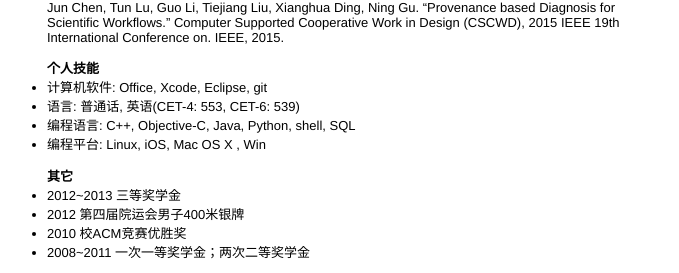
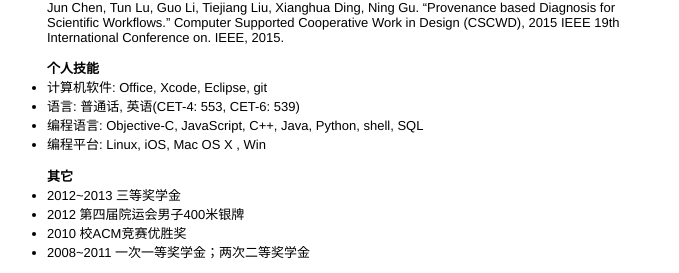
Before and after one commit to rob2468/rob2468.github.io, a Jekyll site: the page pages/aboutme.html, which Jekyll copies as it is, in a window 1280 px wide. Shown: the part 624-897 px from the top of the page, without its empty margins (288-967 px from the left). Built offline with Jekyll 4.4.1, drawn with Linux system fonts in a browser that asks for light colours.

Commit message:
update aboutme

```diff
--- a/pages/aboutme.html
+++ b/pages/aboutme.html
@@ -65,7 +65,7 @@
         <ul>
             <li>计算机软件: Office, Xcode, Eclipse, git</li>
             <li>语言: 普通话, 英语(CET-4: 553, CET-6: 539)</li>
-            <li>编程语言: C++, Objective-C, Java, Python, shell, SQL</li>
+            <li>编程语言: Objective-C, JavaScript, C++, Java, Python, shell, SQL</li>
             <li>编程平台: Linux, iOS, Mac OS X , Win</li>
         </ul>
     </div>
```
